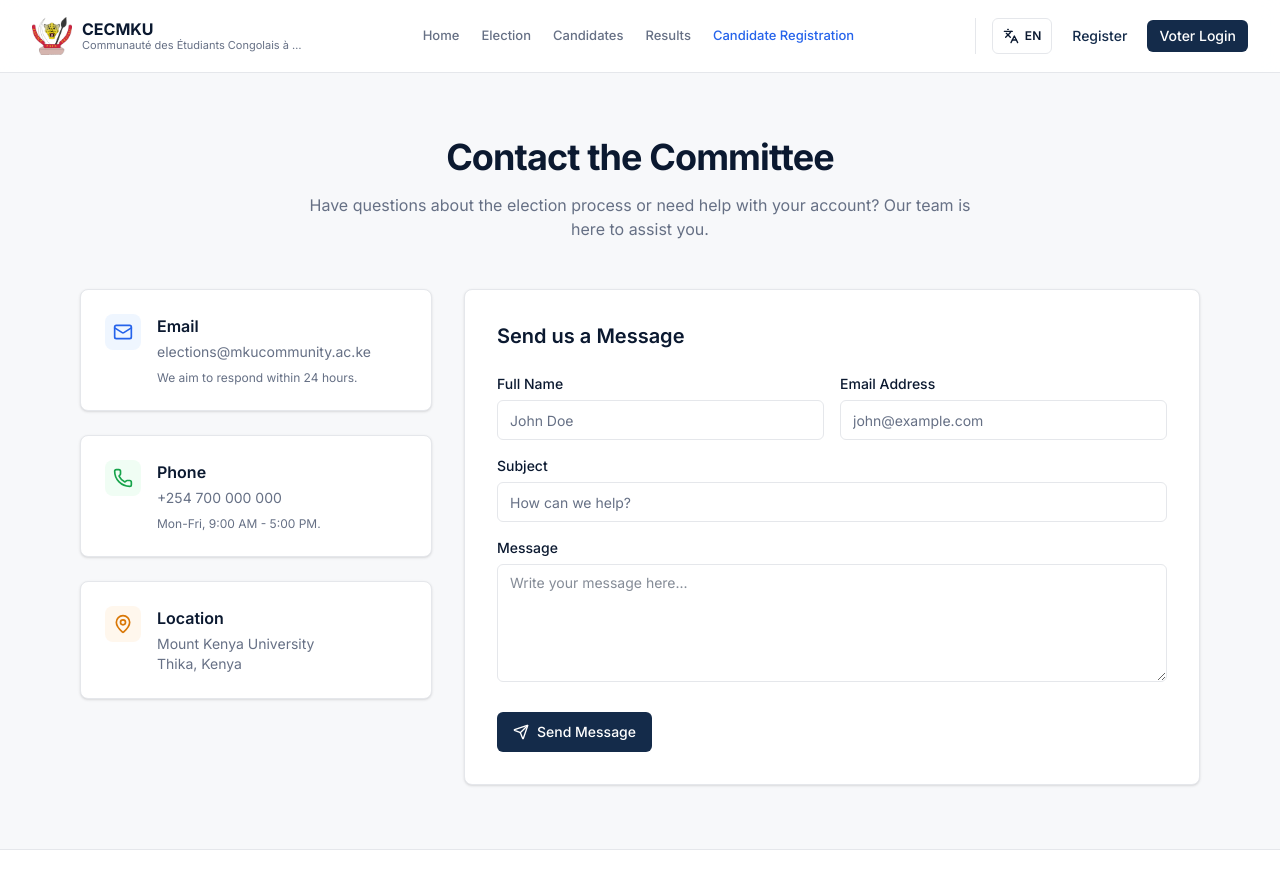
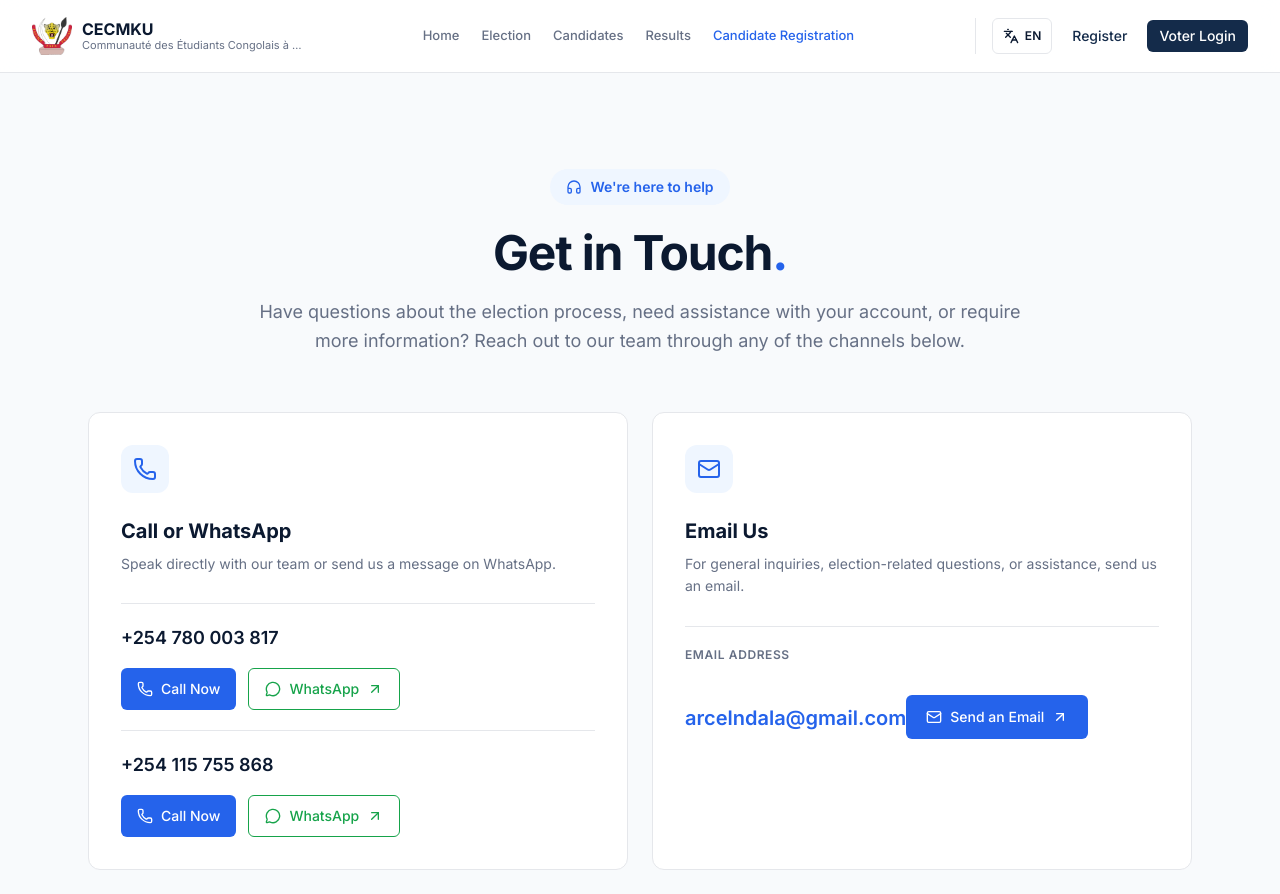
Before and after one commit to arcendala-byte/CECMKU, a Next.js app: page /contact in a window 1280 px wide. Shown: the top 894 px of the page. Built offline with nearby package versions, Linux system fonts and the light colour scheme.

Commit message:
Update contact page design and contact details

```diff
--- a/app/(public)/contact/page.tsx
+++ b/app/(public)/contact/page.tsx
@@ -1,99 +1,205 @@
+import {
+  Mail,
+  MapPin,
+  Phone,
+  MessageCircle,
+  ArrowUpRight,
+  Clock,
+  Headphones,
+} from "lucide-react";
+
 import { Card, CardContent } from "@/components/ui/card";
-import { Mail, MapPin, Phone, Send } from "lucide-react";
-import { Button } from "@/components/ui/button";
-import { Input } from "@/components/ui/input";
-import { Label } from "@/components/ui/label";
+
+const contactMethods = [
+  {
+    number: "+254 780 003 817",
+    tel: "+254780003817",
+    whatsapp: "254780003817",
+  },
+  {
+    number: "+254 115 755 868",
+    tel: "+254115755868",
+    whatsapp: "254115755868",
+  },
+];
 
 export default function ContactPage() {
   return (
-    <div className="max-w-6xl mx-auto px-4 py-16">
-      <div className="text-center mb-12">
-        <h1 className="text-3xl md:text-4xl font-bold text-[#0B1930] tracking-tight mb-4">Contact the Committee</h1>
-        <p className="text-[#667085] max-w-2xl mx-auto">
-          Have questions about the election process or need help with your account? Our team is here to assist you.
+    <main className="min-h-screen bg-[#F8FAFC]">
+      <section className="max-w-6xl mx-auto px-4 sm:px-6 py-16 md:py-24">
+        {/* Header */}
+        <div className="max-w-3xl mx-auto text-center mb-14">
+          <span className="inline-flex items-center gap-2 px-4 py-2 rounded-full bg-blue-50 text-[#2563EB] text-sm font-semibold mb-6">
+            <Headphones className="w-4 h-4" />
+            We&apos;re here to help
+          </span>
+
+          <h1 className="text-4xl md:text-5xl font-bold text-[#0B1930] tracking-tight mb-5">
+            Get in Touch
+            <span className="text-[#2563EB]">.</span>
+          </h1>
+
+          <p className="text-[#667085] text-base md:text-lg leading-relaxed">
+            Have questions about the election process, need assistance with
+            your account, or require more information? Reach out to our team
+            through any of the channels below.
           </p>
         </div>
 
-      <div className="grid md:grid-cols-3 gap-8">
-        {/* Contact Info Cards */}
-        <div className="md:col-span-1 space-y-6">
-          <Card>
-            <CardContent className="p-6 flex items-start gap-4">
-              <div className="p-2 bg-blue-50 rounded-lg shrink-0">
-                <Mail className="h-5 w-5 text-[#2563EB]" />
+        {/* Contact Cards */}
+        <div className="grid md:grid-cols-2 gap-6">
+          {/* Phone and WhatsApp */}
+          <Card className="border border-[#E5E7EB] shadow-none rounded-xl bg-white">
+            <CardContent className="p-7 md:p-8">
+              <div className="w-12 h-12 rounded-xl bg-blue-50 flex items-center justify-center mb-6">
+                <Phone className="w-6 h-6 text-[#2563EB]" />
               </div>
-              <div>
-                <h3 className="font-semibold text-[#0B1930]">Email</h3>
-                <p className="text-sm text-[#667085] mt-1">elections@mkucommunity.ac.ke</p>
-                <p className="text-xs text-[#667085] mt-2">We aim to respond within 24 hours.</p>
+
+              <h2 className="text-xl font-bold text-[#0B1930] mb-2">
+                Call or WhatsApp
+              </h2>
+
+              <p className="text-sm text-[#667085] leading-relaxed mb-7">
+                Speak directly with our team or send us a message on WhatsApp.
+              </p>
+
+              <div className="space-y-5">
+                {contactMethods.map((contact) => (
+                  <div
+                    key={contact.tel}
+                    className="border-t border-[#E5E7EB] pt-5"
+                  >
+                    <p className="text-lg font-semibold text-[#0B1930] mb-4">
+                      {contact.number}
+                    </p>
+
+                    <div className="flex flex-wrap gap-3">
+                      <a
+                        href={`tel:${contact.tel}`}
+                        className="inline-flex items-center justify-center gap-2 px-4 py-2.5 rounded-md bg-[#2563EB] text-white text-sm font-medium hover:bg-blue-700 transition-colors"
+                      >
+                        <Phone className="w-4 h-4" />
+                        Call Now
+                      </a>
+
+                      <a
+                        href={`https://wa.me{contact.whatsapp}`}
+                        target="_blank"
+                        rel="noopener noreferrer"
+                        className="inline-flex items-center justify-center gap-2 px-4 py-2.5 rounded-md border border-[#16A34A] text-[#16A34A] text-sm font-medium hover:bg-green-50 transition-colors"
+                      >
+                        <MessageCircle className="w-4 h-4" />
+                        WhatsApp
+                        <ArrowUpRight className="w-4 h-4" />
+                      </a>
+                    </div>
+                  </div>
+                ))}
               </div>
             </CardContent>
           </Card>
 
-          <Card>
-            <CardContent className="p-6 flex items-start gap-4">
-              <div className="p-2 bg-green-50 rounded-lg shrink-0">
-                <Phone className="h-5 w-5 text-[#16A34A]" />
+          {/* Email */}
+          <Card className="border border-[#E5E7EB] shadow-none rounded-xl bg-white">
+            <CardContent className="p-7 md:p-8">
+              <div className="w-12 h-12 rounded-xl bg-blue-50 flex items-center justify-center mb-6">
+                <Mail className="w-6 h-6 text-[#2563EB]" />
               </div>
-              <div>
-                <h3 className="font-semibold text-[#0B1930]">Phone</h3>
-                <p className="text-sm text-[#667085] mt-1">+254 700 000 000</p>
-                <p className="text-xs text-[#667085] mt-2">Mon-Fri, 9:00 AM - 5:00 PM.</p>
-              </div>
-            </CardContent>
-          </Card>
 
-          <Card>
-            <CardContent className="p-6 flex items-start gap-4">
-              <div className="p-2 bg-orange-50 rounded-lg shrink-0">
-                <MapPin className="h-5 w-5 text-[#D97706]" />
-              </div>
-              <div>
-                <h3 className="font-semibold text-[#0B1930]">Location</h3>
-                <p className="text-sm text-[#667085] mt-1">Mount Kenya University<br />Thika, Kenya</p>
+              <h2 className="text-xl font-bold text-[#0B1930] mb-2">
+                Email Us
+              </h2>
+
+              <p className="text-sm text-[#667085] leading-relaxed mb-7">
+                For general inquiries, election-related questions, or
+                assistance, send us an email.
+              </p>
+
+              <div className="border-t border-[#E5E7EB] pt-5">
+                <p className="text-xs font-semibold text-[#667085] uppercase tracking-wider mb-2">
+                  Email Address
+                </p>
+
+                <a
+                  href="mailto:arcelndala@gmail.com"
+                  className="text-lg md:text-xl font-semibold text-[#2563EB] hover:underline break-all"
+                >
+                  arcelndala@gmail.com
+                </a>
+
+                <a
+                  href="mailto:arcelndala@gmail.com"
+                  className="mt-6 inline-flex items-center justify-center gap-2 px-5 py-3 rounded-md bg-[#2563EB] text-white text-sm font-medium hover:bg-blue-700 transition-colors"
+                >
+                  <Mail className="w-4 h-4" />
+                  Send an Email
+                  <ArrowUpRight className="w-4 h-4" />
+                </a>
               </div>
             </CardContent>
           </Card>
         </div>
 
-        {/* Contact Form */}
-        <div className="md:col-span-2">
-          <Card className="h-full">
-            <CardContent className="p-8">
-              <h2 className="text-xl font-semibold text-[#0B1930] mb-6">Send us a Message</h2>
-              <form className="space-y-4">
-                <div className="grid grid-cols-1 sm:grid-cols-2 gap-4">
+        {/* Additional Information */}
+        <div className="grid md:grid-cols-2 gap-6 mt-6">
+          <div className="flex items-start gap-4 p-6 bg-white border border-[#E5E7EB] rounded-xl">
+            <div className="w-11 h-11 shrink-0 rounded-lg bg-orange-50 flex items-center justify-center">
+              <MapPin className="w-5 h-5 text-[#D97706]" />
+            </div>
+
             <div>
-                    <Label htmlFor="name">Full Name</Label>
-                    <Input id="name" placeholder="John Doe" />
-                  </div>
-                  <div>
-                    <Label htmlFor="email">Email Address</Label>
-                    <Input id="email" type="email" placeholder="john@example.com" />
+              <h3 className="font-semibold text-[#0B1930] mb-1">
+                Our Location
+              </h3>
+              <p className="text-sm text-[#667085] leading-relaxed">
+                Mount Kenya University
+                <br />
+                Thika, Kenya
+              </p>
             </div>
           </div>
+
+          <div className="flex items-start gap-4 p-6 bg-white border border-[#E5E7EB] rounded-xl">
+            <div className="w-11 h-11 shrink-0 rounded-lg bg-green-50 flex items-center justify-center">
+              <Clock className="w-5 h-5 text-[#16A34A]" />
+            </div>
+
             <div>
-                  <Label htmlFor="subject">Subject</Label>
-                  <Input id="subject" placeholder="How can we help?" />
-                </div>
-                <div>
-                  <Label htmlFor="message">Message</Label>
-                  <textarea
-                    id="message"
-                    rows={5}
-                    className="w-full rounded-md border border-[#E5E7EB] px-3 py-2 text-sm focus:outline-none focus:ring-2 focus:ring-[#2563EB]"
-                    placeholder="Write your message here..."
-                  />
-                </div>
-                <Button type="button" className="w-full sm:w-auto mt-2">
-                  <Send className="h-4 w-4 mr-2" />
-                  Send Message
-                </Button>
-              </form>
-            </CardContent>
-          </Card>
+              <h3 className="font-semibold text-[#0B1930] mb-1">
+                Contact Availability
+              </h3>
+              <p className="text-sm text-[#667085] leading-relaxed">
+                Contact us by phone, WhatsApp, or email.
+                <br />
+                Our team will respond as soon as possible.
+              </p>
             </div>
           </div>
         </div>
+
+        {/* Bottom CTA */}
+        <div className="mt-12 bg-[#0B1930] rounded-xl p-8 md:p-12 text-center">
+          <h2 className="text-2xl md:text-3xl font-bold text-white mb-3">
+            We&apos;re Ready to Assist You
+          </h2>
+
+          <p className="text-blue-100/75 max-w-xl mx-auto text-sm md:text-base leading-relaxed mb-7">
+            Your questions and concerns matter. Get in touch with us and let us
+            help you navigate the election process.
+          </p>
+
+          <a
+            href="https://wa.me"
+            target="_blank"
+            rel="noopener noreferrer"
+            className="inline-flex items-center gap-2 px-6 py-3 bg-white text-[#0B1930] rounded-md font-semibold text-sm hover:bg-gray-100 transition-colors"
+          >
+            <MessageCircle className="w-4 h-4" />
+            Chat With Us
+            <ArrowUpRight className="w-4 h-4" />
+          </a>
+        </div>
+      </section>
+    </main>
   );
 }
```
Lines whose indentation alone changed are shown as unchanged.
